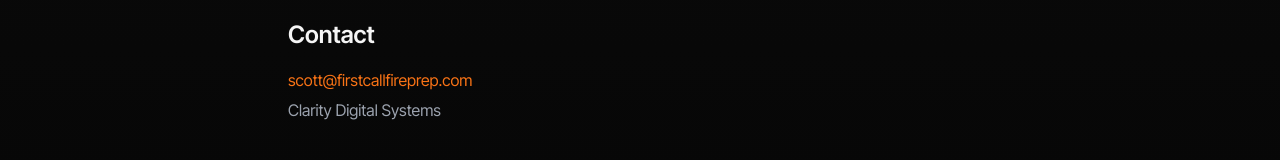
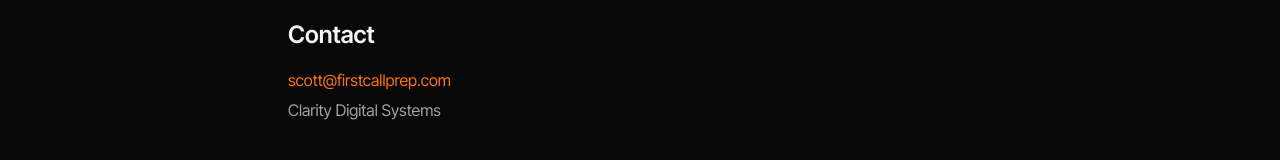
Before and after one commit to claritydigitalsystems/fireprep-landing, a Next.js app: page /terms in a window 1280 px wide. Shown: the part 2092-2252 px from the top of the page. Built offline with nearby package versions, Linux system fonts and the light colour scheme.

Commit message:
Fix domain typo: firstcallfireprep.com → firstcallprep.com

```diff
--- a/src/app/components/Footer.tsx
+++ b/src/app/components/Footer.tsx
@@ -25,7 +25,7 @@ export default function Footer() {
               {" · "}
               <Link href="/terms" className="transition-colors hover:text-text-secondary">Terms</Link>
               {" · "}
-              <a href="mailto:scott@firstcallfireprep.com" className="transition-colors hover:text-text-secondary">Contact</a>
+              <a href="mailto:scott@firstcallprep.com" className="transition-colors hover:text-text-secondary">Contact</a>
             </p>
             <p className="text-xs text-text-muted">© 2026 FirstCall</p>
           </div>
--- a/src/app/privacy/page.tsx
+++ b/src/app/privacy/page.tsx
@@ -28,10 +28,10 @@ export default function PrivacyPage() {
         FirstCall is operated by Clarity Digital Systems. If you have any
         questions about this policy, you can reach us at{" "}
         <a
-          href="mailto:scott@firstcallfireprep.com"
+          href="mailto:scott@firstcallprep.com"
           className="text-orange underline-offset-2 hover:underline"
         >
-          scott@firstcallfireprep.com
+          scott@firstcallprep.com
         </a>
         .
       </p>
@@ -120,10 +120,10 @@ export default function PrivacyPage() {
       <p className="mb-4 leading-relaxed text-text-secondary">
         To exercise any of these rights, email{" "}
         <a
-          href="mailto:scott@firstcallfireprep.com"
+          href="mailto:scott@firstcallprep.com"
           className="text-orange underline-offset-2 hover:underline"
         >
-          scott@firstcallfireprep.com
+          scott@firstcallprep.com
         </a>
         . We will respond within 30 days.
       </p>
@@ -151,10 +151,10 @@ export default function PrivacyPage() {
       </h2>
       <p className="leading-relaxed text-text-secondary">
         <a
-          href="mailto:scott@firstcallfireprep.com"
+          href="mailto:scott@firstcallprep.com"
           className="text-orange underline-offset-2 hover:underline"
         >
-          scott@firstcallfireprep.com
+          scott@firstcallprep.com
         </a>
       </p>
       <p className="mt-1 leading-relaxed text-text-secondary">
--- a/src/app/terms/page.tsx
+++ b/src/app/terms/page.tsx
@@ -17,7 +17,7 @@ export default function TermsPage() {
       </p>
 
       <p className="mb-4 leading-relaxed text-text-secondary">
-        These terms apply to your use of firstcallfireprep.com and your participation in
+        These terms apply to your use of firstcallprep.com and your participation in
         the FirstCall waitlist. By submitting your email through this site, you
         agree to these terms.
       </p>
@@ -149,10 +149,10 @@ export default function TermsPage() {
       </h2>
       <p className="leading-relaxed text-text-secondary">
         <a
-          href="mailto:scott@firstcallfireprep.com"
+          href="mailto:scott@firstcallprep.com"
           className="text-orange underline-offset-2 hover:underline"
         >
-          scott@firstcallfireprep.com
+          scott@firstcallprep.com
         </a>
       </p>
       <p className="mt-1 leading-relaxed text-text-secondary">
```
